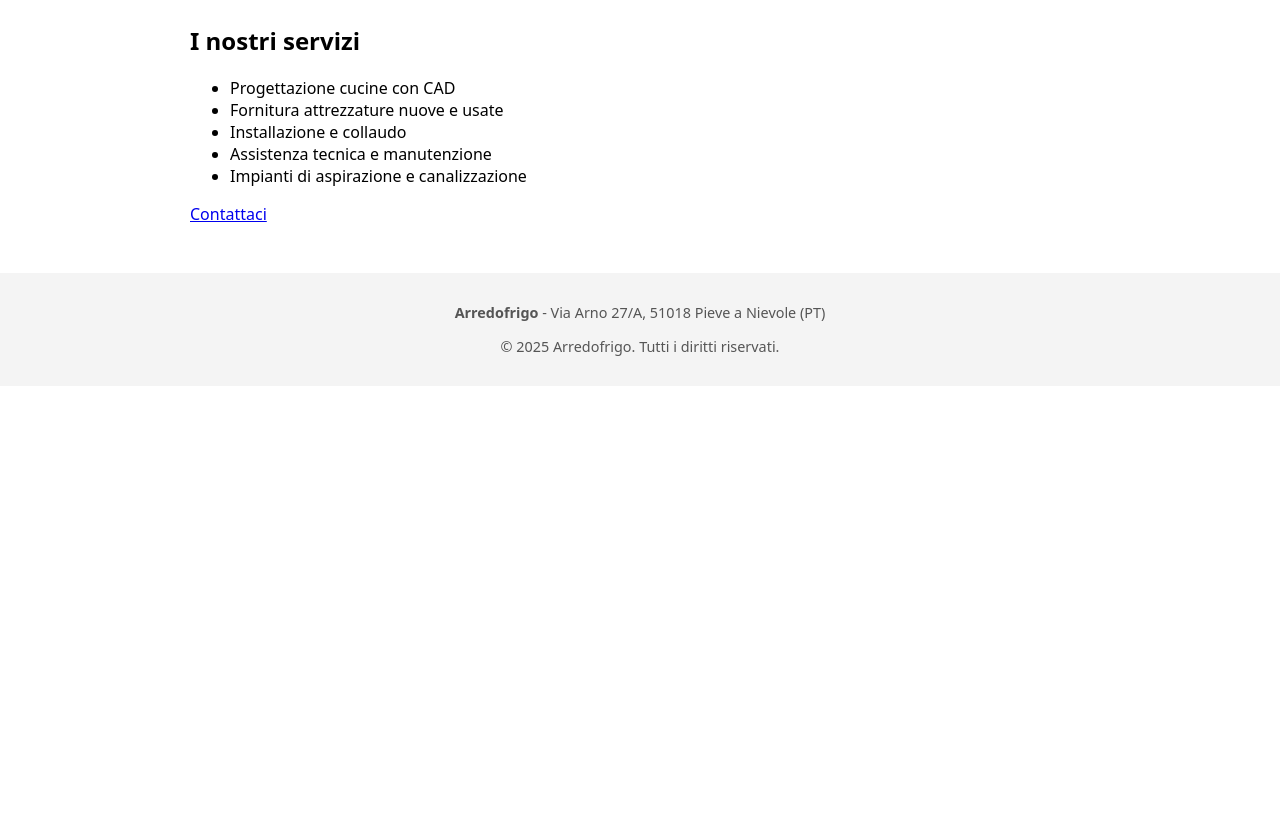
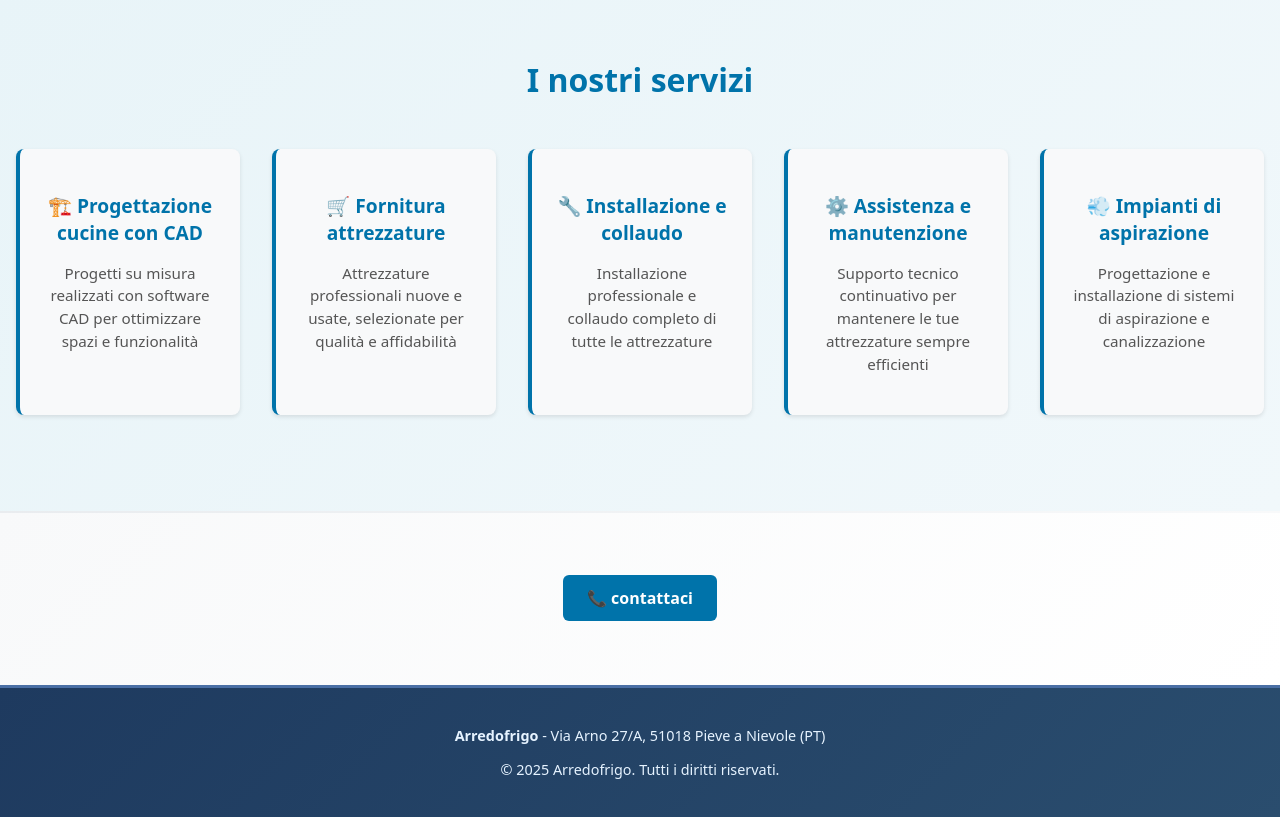
Before and after one commit to fusebyte/Arredofrigo, a Jekyll site: the page built from index.md, in a window 1280 px wide, cut to the strip 974-1791 px from the top of the page. Built offline with Jekyll 4.4.1, drawn with Linux system fonts in a browser that asks for light colours; before the commit the page ends 1360 px from its top, so only the background shows below that.

Commit message:
Aggiunta la struttura della home page con sezioni e contenuti, inclusi i servizi offerti

```diff
--- /dev/null
+++ b/_layouts/home.html
@@ -0,0 +1,25 @@
+<!DOCTYPE html>
+<html lang="it">
+
+<head>
+  <meta charset="UTF-8">
+  <meta name="viewport" content="width=device-width, initial-scale=1.0">
+  <title>{{ page.title }} | Arredofrigo</title>
+  <meta name="description" content="{{ page.description | default: site.description }}">
+  <link rel="stylesheet" href="{{ '/assets/css/default-style.css' | relative_url }}">
+  <link rel="shortcut icon" type="image/x-icon"
+    href="{{ '/assets/img/cropped-favicon-sito-32x32.png' | relative_url }}">
+  <script data-goatcounter="https://arredofrigo.goatcounter.com/count" async src="//gc.zgo.at/count.js"></script>
+</head>
+
+<body>
+
+  {% include header.html %}
+
+    {{ content }}
+
+  {% include footer.html %}
+
+</body>
+
+</html>
--- a/assets/css/default-style.css
+++ b/assets/css/default-style.css
@@ -1,3 +1,30 @@
+
+:root {
+    --max-width: 900px;
+
+    /* Colori Brand Arredofrigo */
+    --brand-red: #f20000;
+    --brand-blue: #0073aa;
+
+    /* Colori Header e Footer */
+    --header-bg-start: #1e3a5f;
+    --header-bg-end: #2a4d6e;
+    --header-border: #4a6fa5;
+    --header-text: white;
+    --header-text-light: #e6f3ff;
+
+    /* Colori Sezioni */
+    --section-gray-start: #f8f9fa;
+    --section-gray-end: #ffffff;
+    --section-gray-border-start: #e9ecef;
+    --section-gray-border-end: #f8f9fa;
+
+    --section-blue-start: #e8f4f8;
+    --section-blue-end: #f1f8fb;
+    --section-blue-border-start: #0073aa;
+    --section-blue-border-end: #00a0e4;
+}
+
 body {
   font-family: system-ui, sans-serif;
   margin: 0;
@@ -14,8 +41,9 @@ p {
   flex-direction: column;
   align-items: center;
   padding: 1rem;
-  background-color: #f4f4f4;
-  border-bottom: 2px solid #eee;
+  background: linear-gradient(135deg, var(--header-bg-start) 0%, var(--header-bg-end) 100%);
+  border-bottom: 3px solid var(--header-border);
+  color: var(--header-text);
 }
 
 /* Top row: logo + contacts */
@@ -37,7 +65,7 @@ p {
 }
 .tagline {
   font-size: 0.9rem;
-  color: #555;
+  color: var(--header-text-light);
   margin-top: 5px;
 }
 
@@ -49,20 +77,20 @@ p {
 .contact-phone {
   font-weight: 600;
   margin-bottom: 4px;
-  color: #343333;
+  color: var(--header-text);
 }
 .contact-phone a{
   text-decoration: none;
-  color: inherit;
+  color: var(--header-text);
 }
 .phone-icon {
   margin-right: 5px;
-  color: #0073aa; /* blu */
+  color: var(--brand-red);
   font-size: 1.1rem;
 }
 .contact-hours {
   font-weight: 600;
-  color: #343333;
+  color: var(--header-text-light);
 }
 
 /* Navigation */
@@ -75,22 +103,22 @@ p {
 }
 .main-nav a {
   text-decoration: none;
-  color: #333;
+  color: var(--header-text);
   font-weight: 500;
-  padding: 4px;
-  border-radius: 4px;
+  padding: 8px 12px;
+  border-radius: 6px;
+  transition: all 0.3s ease;
 }
 .main-nav a:hover {
-  /* text-decoration: underline;
-  color: #0073aa; */
-  background: #dad8d8;
-  scale: 1.1;
+  background: rgb(23 39 59);
+  transform: translateY(-2px);
+  color: var(--brand-red);
 }
 
 /* Content */
 main {
-  max-width: 900px;
-  margin: 0 auto 2rem auto;
+  max-width: var(--max-width);
+  margin: 0 auto 0 auto;
   padding: 0 1rem;
 }
 
@@ -113,12 +141,13 @@ main {
 }
 
 footer {
-  background-color: #f4f4f4;
-  padding: 1rem;
+  background: linear-gradient(135deg, var(--header-bg-start) 0%, var(--header-bg-end) 100%);
+  padding: 1.5rem;
   text-align: center;
   font-size: 0.9rem;
-  color: #555;
-  margin-top: 3rem;
+  color: var(--header-text-light);
+  border-top: 3px solid var(--header-border);
+  /* margin-top: 3rem; */
 }
 
 .footer-inner {
@@ -197,7 +226,7 @@ footer {
   flex-wrap: wrap;
   justify-content: center; /* centra righe parziali */
   gap: 2rem;
-  max-width: 1100px;
+  /* max-width: 1100px; */
   margin: 3rem auto;
   padding: 0 1rem;
 }
@@ -243,7 +272,7 @@ footer {
 .btn-primary {
   display: inline-block;
   padding: 12px 24px;
-  background: #0073aa;
+  background: var(--brand-blue);
   color: white !important;
   text-decoration: none;
   border-radius: 6px;
@@ -257,7 +286,7 @@ footer {
 }
 
 .btn-primary:hover {
-  background: #005a87;
+  background: var(--header-bg-start);
   transform: translateY(-2px);
   box-shadow: 0 4px 8px rgba(0, 115, 170, 0.3);
 }
@@ -269,13 +298,13 @@ footer {
 
 /* Stile specifico per le card dei servizi */
 .card.servizio {
-  background: #f8f9fa;
-  border-left: 4px solid #0073aa;
+  background: var(--section-gray-start);
+  border-left: 4px solid var(--brand-blue);
   box-shadow: 0 2px 4px rgba(0,0,0,0.1);
 }
 
 .card.servizio h3 {
-  color: #0073aa;
+  color: var(--brand-blue);
   display: flex;
   align-items: center;
   gap: 0.5rem;
@@ -285,3 +314,89 @@ footer {
   color: #555;
   line-height: 1.5;
 }
+
+/* Home page sections con banner colorati */
+
+/* Classe base per tutte le sezioni con banner */
+.banner-section {
+  padding: 3rem 0;
+  position: relative;
+}
+
+.banner-section::before {
+  content: '';
+  position: absolute;
+  top: 0;
+  left: 0;
+  right: 0;
+  height: 3px;
+}
+
+/* Sezione Hero - Bianco pulito */
+.hero-section {
+  background: #ffffff;
+}
+
+.hero-section h1 {
+  text-align: center;
+  color: var(--brand-blue);
+  margin-bottom: 1.5rem;
+  font-size: 2.5rem;
+  font-weight: 700;
+}
+
+.hero-section p {
+  text-align: center;
+  font-size: 1.1rem;
+  color: #555;
+  line-height: 1.6;
+}
+
+/* Sezione Grigia */
+.section-gray {
+  background: linear-gradient(135deg, var(--section-gray-start) 0%, var(--section-gray-end) 100%);
+}
+
+.section-gray::before {
+  background: linear-gradient(90deg, var(--section-gray-border-start) 0%, var(--section-gray-border-end) 100%);
+  height: 2px;
+}
+
+/* Sezione Blu */
+.section-blue {
+  background: linear-gradient(135deg, var(--section-blue-start) 0%, var(--section-blue-end) 100%);
+}
+
+.section-blue::before {
+  background: linear-gradient(90deg, var(--section-blue-border-start) 0%, var(--section-blue-border-end) 100%);
+  height: 4px;
+}
+
+.section-blue h2 {
+  text-align: center;
+  color: var(--brand-blue);
+  margin-bottom: 2rem;
+  font-size: 2rem;
+  font-weight: 700;
+}
+
+
+/* Responsive per le sezioni */
+@media (max-width: 768px) {
+  .hero-section {
+    padding: 2rem 0;
+  }
+
+  .hero-section h1 {
+    font-size: 2rem;
+  }
+
+  .section-gray,
+  .section-blue {
+    padding: 2rem 0;
+  }
+
+  .section-blue h2 {
+    font-size: 1.5rem;
+  }
+}
--- a/assets/css/realizzazione-dettaglio.css
+++ b/assets/css/realizzazione-dettaglio.css
@@ -4,6 +4,7 @@
   max-width: 1000px;
   margin: 0 auto;
   padding: 2rem 1rem;
+  min-width: 620px;
 }
 
 /* Breadcrumb */
@@ -304,6 +305,7 @@
   width: 100%;
   height: 250px;
   object-fit: cover;
+  display: block;
   transition: transform 0.3s ease;
 }
 
@@ -693,6 +695,7 @@
 @media (max-width: 768px) {
   .realizzazione-dettaglio {
     padding: 1rem;
+    min-width: unset!important;
   }
 
   .header-content {
--- a/index.md
+++ b/index.md
@@ -1,20 +1,77 @@
 ---
-layout: default
+layout: home
 title: Home
 ---
 
-# Arredofrigo
+<section class="banner-section hero-section">
+  <main>
+    <h1>Arredofrigo</h1>
 
-Attrezzature professionali e cucine su misura per ristoranti, bar e pizzerie in Toscana. Dal 1990 ci occupiamo di progettazione, vendita, installazione e assistenza.
+    <p>Attrezzature professionali e cucine su misura per ristoranti, bar e pizzerie in Toscana. Dal 1990 ci occupiamo di progettazione, vendita, installazione e assistenza.</p>
+  </main>
+</section>
 
-{% include card-grid.html%}
+<section class="banner-section section-gray">
+  {% include card-grid.html%}
+</section>
 
-## I nostri servizi
+<section class="banner-section section-blue">
+  <h2>I nostri servizi</h2>
 
-- Progettazione cucine con CAD
-- Fornitura attrezzature nuove e usate
-- Installazione e collaudo
-- Assistenza tecnica e manutenzione
-- Impianti di aspirazione e canalizzazione
+  <div class="card-grid">
 
-[Contattaci](contatti.md)
+    <div class="card servizio">
+      <h3>
+        🏗️ Progettazione cucine con CAD
+      </h3>
+      <p>
+        Progetti su misura realizzati con software CAD per ottimizzare spazi e funzionalità
+      </p>
+    </div>
+
+    <div class="card servizio">
+      <h3>
+        🛒 Fornitura attrezzature
+      </h3>
+      <p>
+        Attrezzature professionali nuove e usate, selezionate per qualità e affidabilità
+      </p>
+    </div>
+
+    <div class="card servizio">
+      <h3>
+        🔧 Installazione e collaudo
+      </h3>
+      <p>
+        Installazione professionale e collaudo completo di tutte le attrezzature
+      </p>
+    </div>
+
+    <div class="card servizio">
+      <h3>
+        ⚙️ Assistenza e manutenzione
+      </h3>
+      <p>
+        Supporto tecnico continuativo per mantenere le tue attrezzature sempre efficienti
+      </p>
+    </div>
+
+    <div class="card servizio">
+      <h3>
+        💨 Impianti di aspirazione
+      </h3>
+      <p>
+        Progettazione e installazione di sistemi di aspirazione e canalizzazione
+      </p>
+    </div>
+
+    </div>
+</section>
+
+<section class="banner-section section-gray">
+  <div style="text-align: center;">
+    <a href="contatti" class="btn-primary">
+      📞 contattaci
+    </a>
+  </div>
+</section>
```
